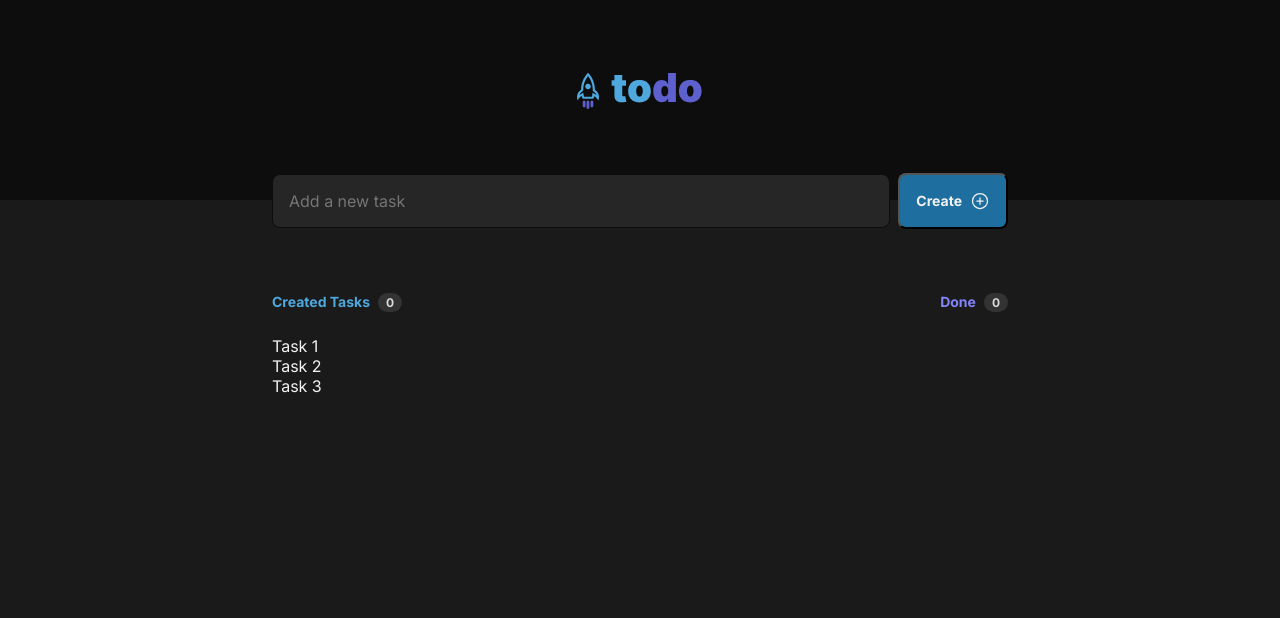
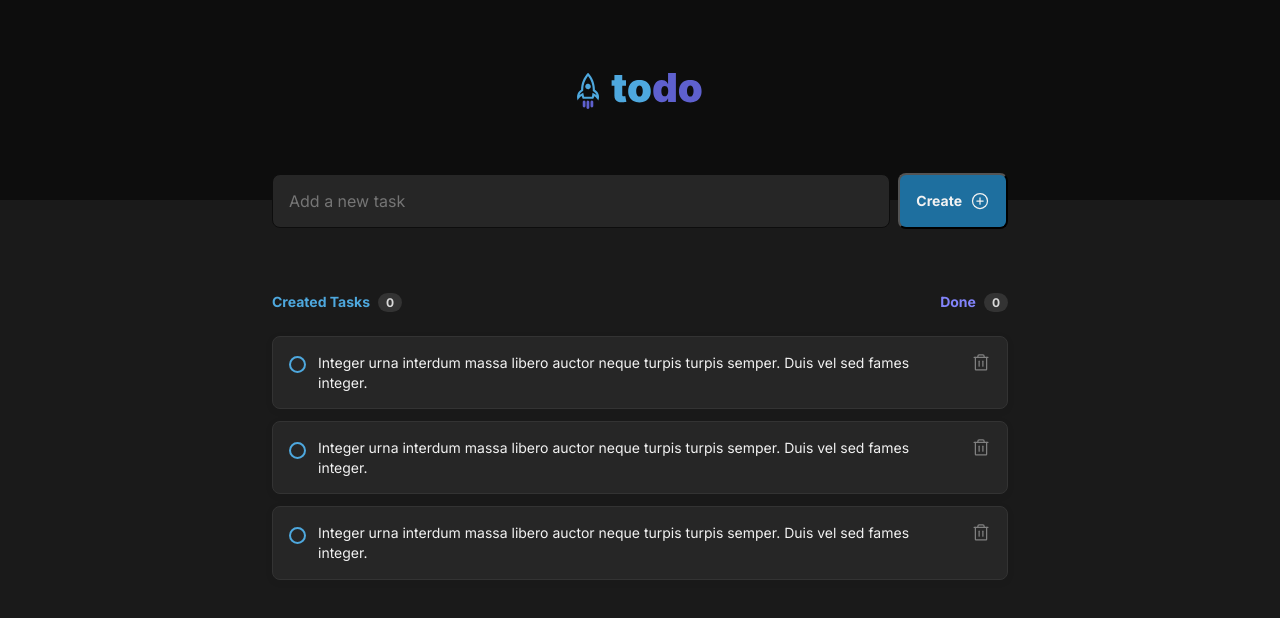
Before and after one commit to renatomarquesteles/ignite-challenge-01-reactjs-fundamentals, a React (Vite) app: page / in a window 1280 px wide. Shown: the top 618 px of the page. Built offline with nearby package versions, Linux system fonts and the light colour scheme.

Commit message:
adds Task component

```diff
--- a/src/App.tsx
+++ b/src/App.tsx
@@ -1,6 +1,7 @@
 import { PlusCircle } from 'phosphor-react';
 
 import { Header } from './components/Header';
+import { Task } from './components/Task';
 import styles from './App.module.css';
 
 import './global.css';
@@ -32,9 +33,9 @@ export const App = () => {
           </header>
 
           <div className={styles.tasksList}>
-            <p>Task 1</p>
-            <p>Task 2</p>
-            <p>Task 3</p>
+            <Task />
+            <Task />
+            <Task />
           </div>
         </div>
       </main>
--- /dev/null
+++ b/src/components/Task.module.css
@@ -0,0 +1,80 @@
+.taskContainer {
+  padding: 1rem;
+  background: var(--gray-500);
+  border-radius: 8px;
+  border: 1px solid;
+  border-color: var(--gray-400);
+  box-shadow: 0 2px 8px rgba(0, 0, 0, 0.06);
+  display: flex;
+  align-items: flex-start;
+}
+
+.finishedTaskBorder {
+  border-color: var(--gray-500);
+}
+
+.taskContainer + .taskContainer {
+  margin-top: 0.75rem;
+}
+
+.uncheckedButton {
+  width: 17px;
+  height: 17px;
+  border-radius: 50%;
+  margin: 0.21rem 0;
+  background: transparent;
+  border: 2px solid var(--blue);
+  cursor: pointer;
+  flex-shrink: 0;
+  transition: filter 0.2s;
+}
+
+.uncheckedButton:hover {
+  filter: brightness(120%);
+}
+
+.checkedButton {
+  width: 17px;
+  height: 17px;
+  margin: 0.21rem 0;
+  background: var(--purple-dark);
+  border-radius: 50%;
+  cursor: pointer;
+  display: flex;
+  justify-content: center;
+  align-items: center;
+  color: var(--gray-100);
+  border: 2px solid var(--purple-dark);
+  flex-shrink: 0;
+  transition: filter 0.2s;
+}
+
+.checkedButton:hover {
+  filter: brightness(120%);
+}
+
+.text {
+  margin: 0 0.75rem;
+  color: var(--gray-100);
+  font-size: 0.875rem;
+  line-height: 1.4;
+}
+
+.strikeThroughText {
+  color: var(--gray-300);
+  text-decoration: line-through;
+}
+
+.deleteButton {
+  background: transparent;
+  border: 0;
+  color: var(--gray-300);
+  cursor: pointer;
+  line-height: 0;
+  border-radius: 2px;
+  transition: color 0.2s;
+}
+
+.deleteButton:hover {
+  color: var(--danger);
+}
--- /dev/null
+++ b/src/components/Task.tsx
@@ -0,0 +1,31 @@
+import { Check, Trash } from 'phosphor-react';
+
+import styles from './Task.module.css';
+
+export const Task = () => {
+  const finished = false;
+
+  return (
+    <div
+      className={`${styles.taskContainer} ${
+        finished && styles.finishedTaskBorder
+      }`}
+    >
+      <button
+        title="Check/Uncheck Task"
+        className={finished ? styles.checkedButton : styles.uncheckedButton}
+      >
+        {finished && <Check weight="bold" size={14} />}
+      </button>
+
+      <p className={`${styles.text} ${finished && styles.strikeThroughText}`}>
+        Integer urna interdum massa libero auctor neque turpis turpis semper.
+        Duis vel sed fames integer.
+      </p>
+
+      <button title="Delete Task" className={styles.deleteButton}>
+        <Trash size={20} />
+      </button>
+    </div>
+  );
+};
```
